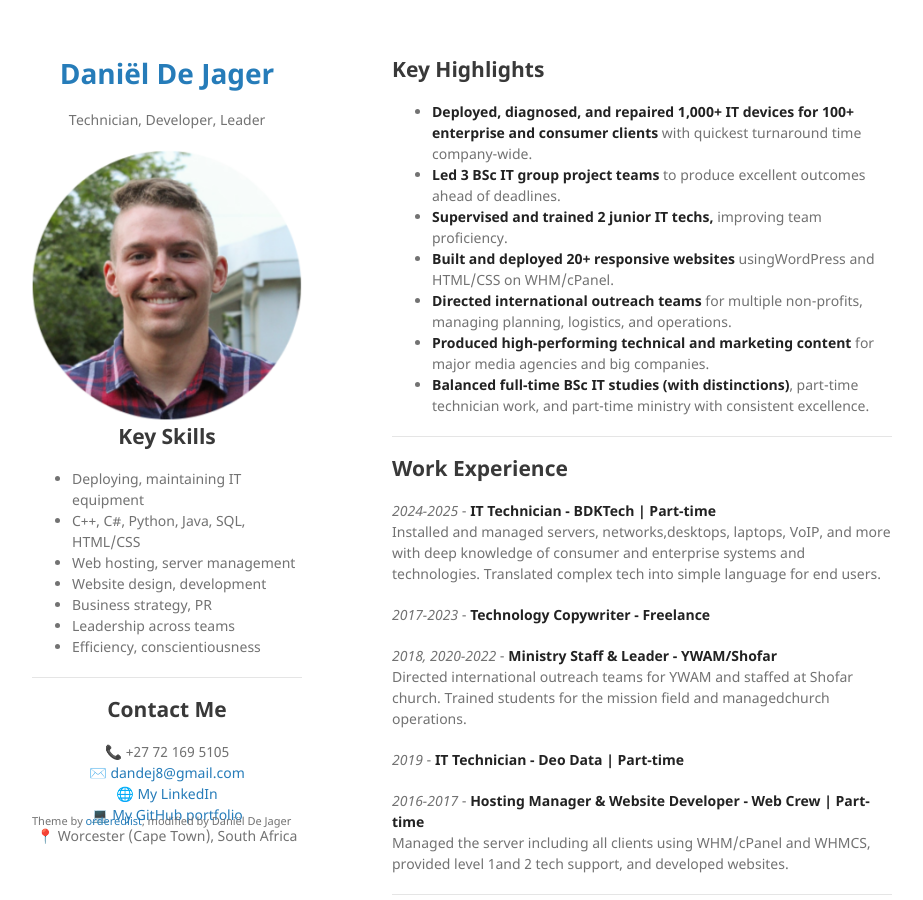
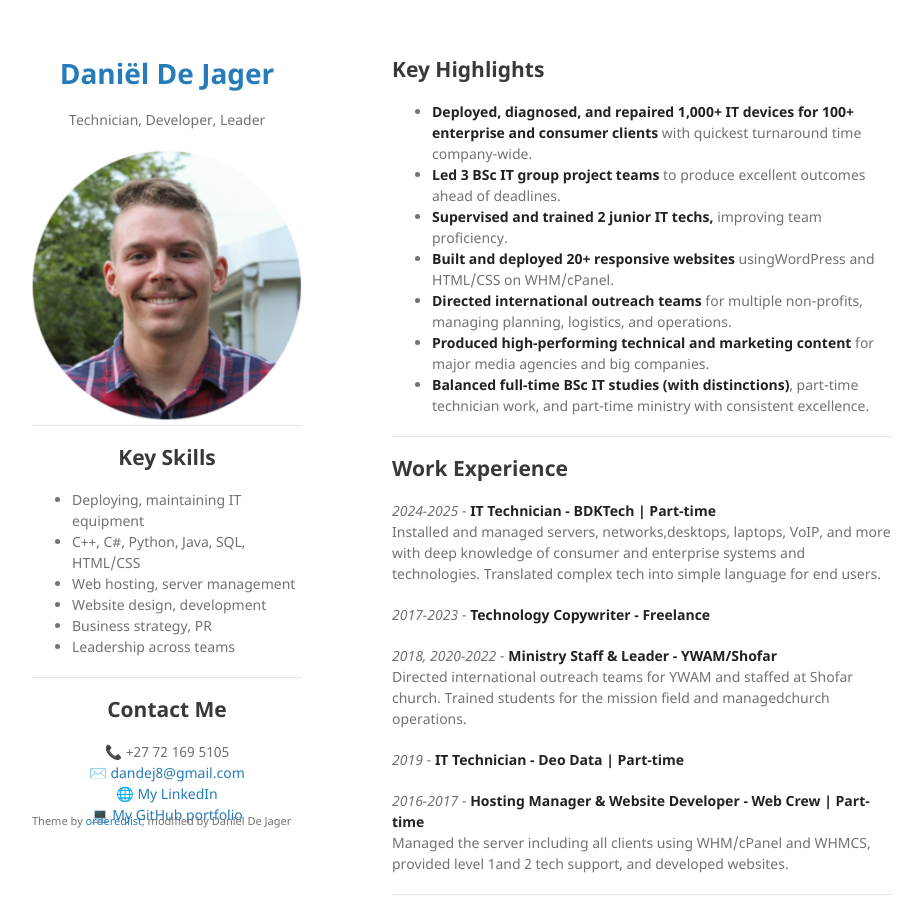
Before and after one commit to TenHunt/tenhunt.github.io, a Jekyll site: the page built from index.md, in a window 1280 px wide and 900 px high. Shown: the whole window, without its empty margins (178-1101 px from the left). Built offline with Jekyll 4.4.1, drawn with Linux system fonts in a browser that asks for light colours.

Commit message:
Some more small content and format fixes

```diff
--- a/_layouts/default.html
+++ b/_layouts/default.html
@@ -39,6 +39,7 @@
         </ul>
         {% endif %}
 
+		<hr>
 		<h2 class="align-head">Key Skills</h2>
 		<ul>
 			<li>Deploying, maintaining IT equipment</li>
@@ -47,7 +48,6 @@
 			<li>Website design, development</li>
 			<li>Business strategy, PR</li>
 			<li>Leadership across teams</li>
-			<li>Efficiency, conscientiousness</li>
 		</ul>
 
 		<hr>
@@ -57,7 +57,6 @@
 		✉️ <a href="mailto:dandej8@gmail.com">dandej8@gmail.com</a><br>
 		🌐 <a href="https://www.linkedin.com/in/dani%C3%ABl-de-jager/" target="_blank">My LinkedIn</a><br>
 		💻 <a href="https://github.com/tenhunt/portfolio" target="_blank">My GitHub portfolio</a><br>
-		📍 Worcester (Cape Town), South Africa
 		</p>
       </header>
       <section>
```
